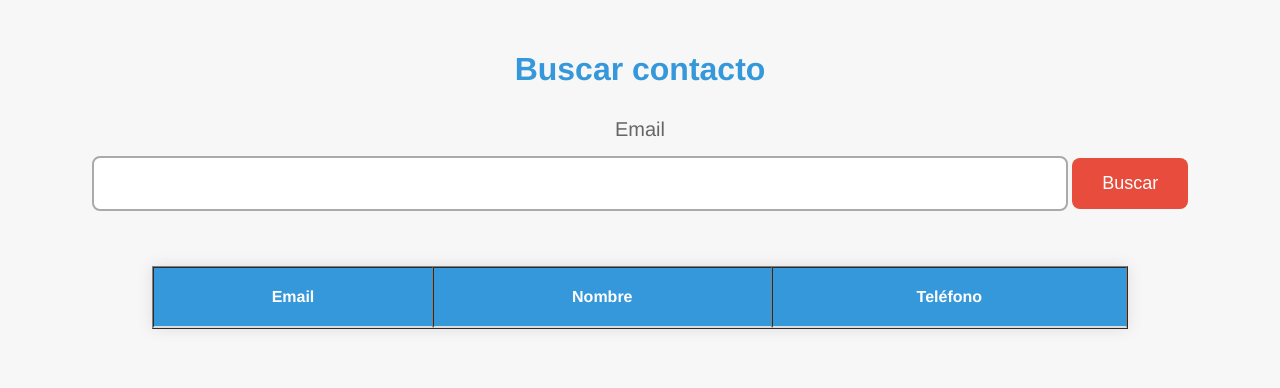
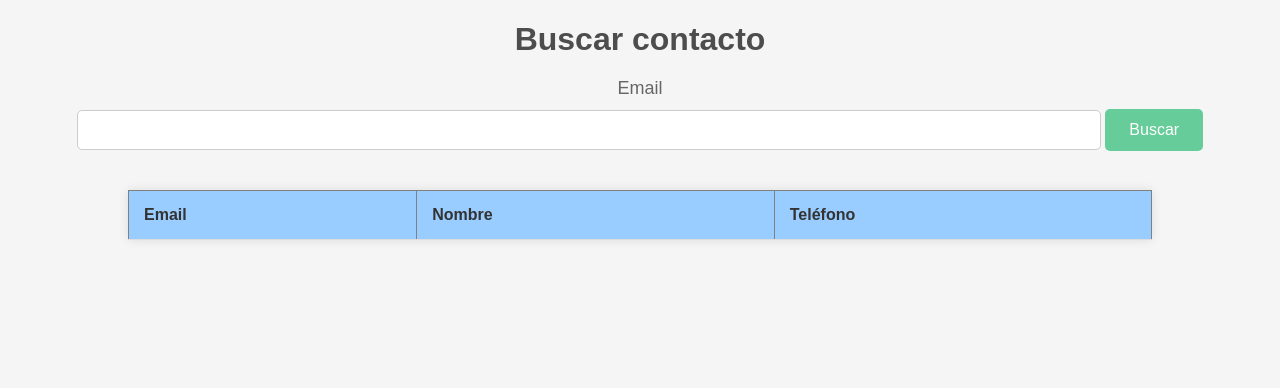
Before and after one commit to AmairaniMartinezM/frontend-, a Flask app: page /buscar.html in a window 1280 px wide. Shown: the top 388 px of the page. Run offline with Flask 3, Linux system fonts and the light colour scheme; lists and menus that the app fills with data are empty.

Commit message:
Update buscar.html
actual

```diff
--- a/templates/buscar.html
+++ b/templates/buscar.html
@@ -1,80 +1,79 @@
 <!DOCTYPE html>
 <html lang="es">
-
 <head>
     <meta charset="UTF-8">
     <meta name="viewport" content="width=device-width, initial-scale=1.0">
     <title>Buscar Contactos</title>
     <style>
         body {
-        font-family: 'Helvetica', sans-serif;
-        background-color: #f7f7f7; /* Color de fondo suave */
-        color: #555; /* Color de texto principal */
+            font-family: 'Arial', sans-serif;
+            background-color: #f5f5f5; /* Color de fondo pastel */
+            color: #333; /* Color de texto principal */
             margin: 0;
-        padding: 30px;
+            padding: 0;
             text-align: center;
         }
 
         h1 {
-        color: #3498db; /* Color de título */
-        margin-bottom: 30px;
+            color: #4d4d4d; /* Color de título */
+            margin-bottom: 20px;
         }
 
         label {
             display: block;
-        margin: 15px 0;
+            margin: 10px 0;
             color: #666; /* Color de texto para etiquetas */
-        font-size: 20px;
+            font-size: 18px;
         }
 
         input {
-        padding: 15px;
-        margin-bottom: 25px;
-        border: 2px solid #aaa; /* Color de borde para campos de entrada */
-        border-radius: 8px;
-        font-size: 18px;
+            padding: 10px;
+            margin-bottom: 20px;
+            border: 1px solid #ccc; /* Color de borde para campos de entrada */
+            border-radius: 5px;
+            font-size: 16px;
             width: 80%;
             box-sizing: border-box;
         }
 
         button {
-        padding: 15px 30px;
-        background-color: #e74c3c; /* Color de fondo para botones */
+            padding: 12px 24px;
+            background-color: #66cc99; /* Color de fondo para botones */
             color: #fff; /* Color de texto para botones */
             border: none;
-        border-radius: 8px;
+            border-radius: 5px;
             cursor: pointer;
             transition: background-color 0.3s;
-        font-size: 18px;
+            font-size: 16px;
         }
 
         button:hover {
-        background-color: #c0392b; /* Color de fondo para botones al pasar el ratón */
+            background-color: #4da573; /* Color de fondo para botones al pasar el ratón */
         }
 
         table {
             width: 80%;
-        margin: 30px auto;
-        border-collapse: separate;
-        border-spacing: 0;
-        box-shadow: 0 0 15px rgba(0, 0, 0, 0.1);
+            margin: 20px auto;
+            border-collapse: collapse;
+            box-shadow: 0 0 10px rgba(0, 0, 0, 0.1);
         }
 
         th, td {
-        padding: 20px;
-        text-align: center;
-        border-bottom: 2px solid #ddd; /* Color de borde para filas de la tabla */
+            padding: 15px;
+            text-align: left;
+            border-bottom: 1px solid #ddd; /* Color de borde para filas de la tabla */
         }
 
         th {
-        background-color: #3498db; /* Color de fondo para encabezados de la tabla */
-        color: #fff; /* Color de texto para encabezados de la tabla */
+            background-color: #99ccff; /* Color de fondo para encabezados de la tabla */
         }
     </style>
-
     <script type="text/javascript" src="../static/js/get0ne.js"></script>
 </head>
-
+<head>
+    <title>Buscar Contactos</title>
+    <script type="text/javascript" src="../static/js/get0ne.js"></script>
+</head>
 <body>
     <h1>Buscar contacto</h1>
         <label for="email">Email</label>
@@ -91,5 +90,4 @@
         </tbody>
     </table>
 </body>
-
 </html>
```
Lines whose indentation alone changed are shown as unchanged.
